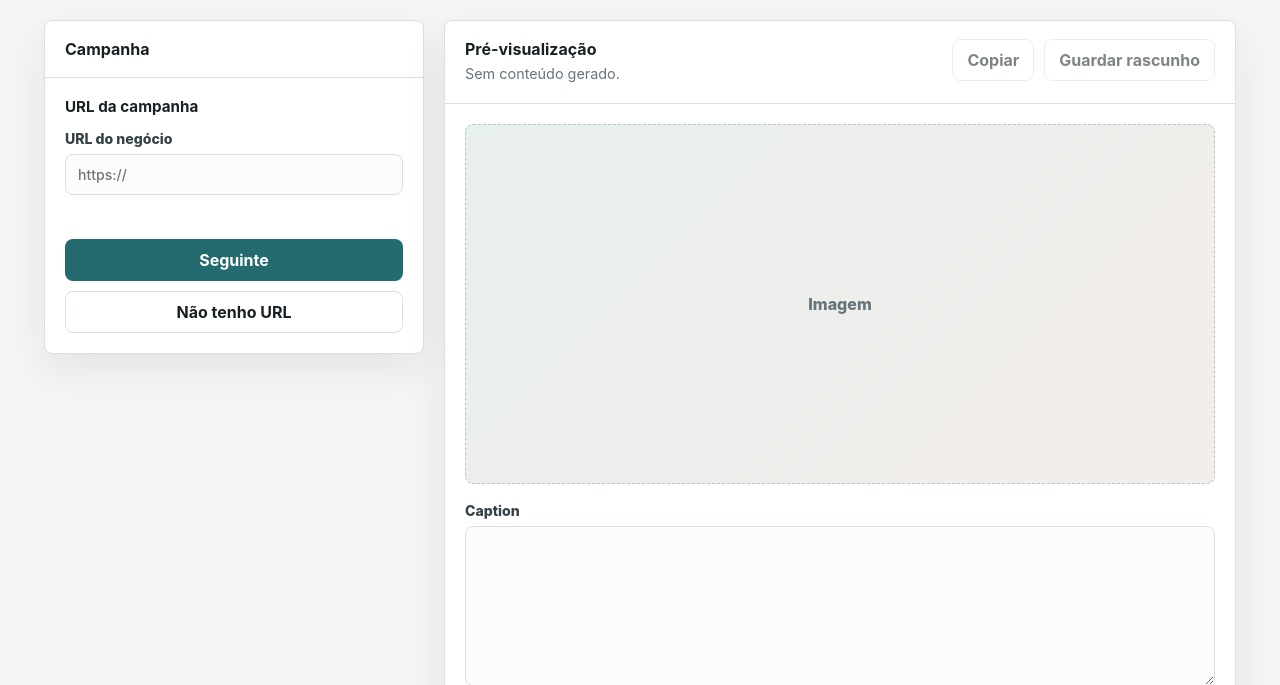
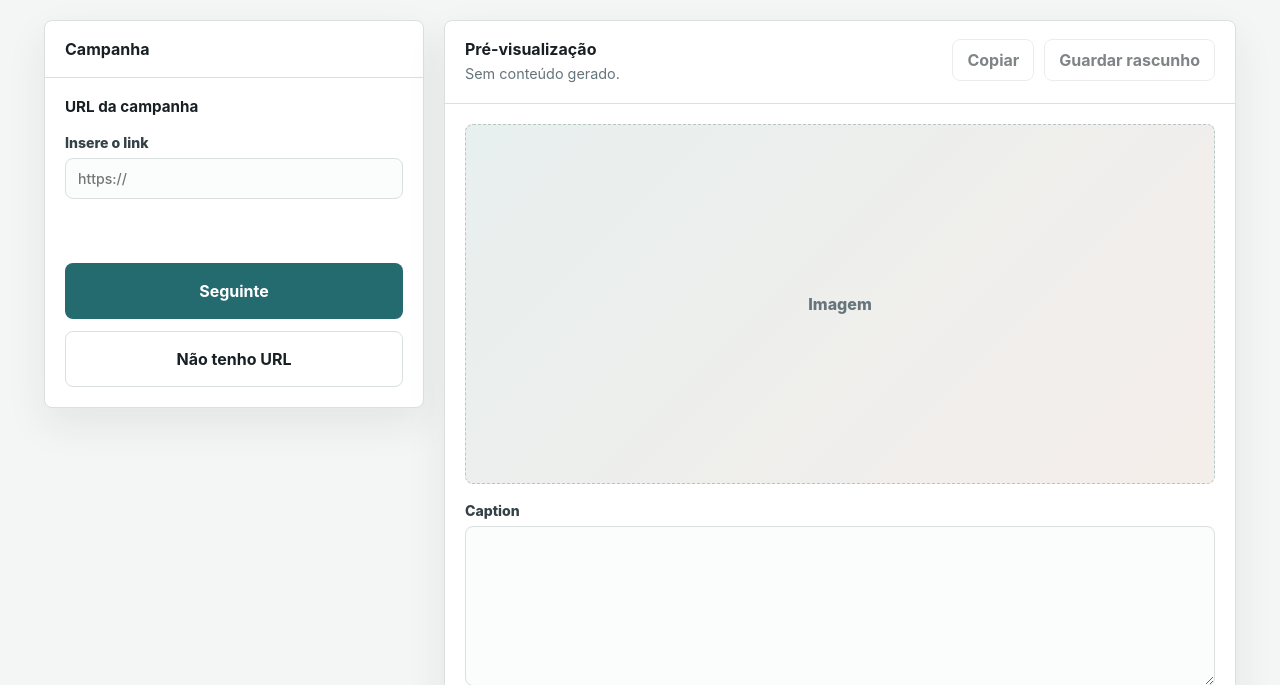
Before and after one commit to duartebravo/2026-ei-aoopii-c23, a FastAPI app: page / in a window 1280 px wide. Shown: the part 110-795 px from the top of the page. Run offline with FastAPI, Linux system fonts and the light colour scheme.

Commit message:
Melhorar formulário inicial da campanha por URL

```diff
--- a/backend/app/static/app.css
+++ b/backend/app/static/app.css
@@ -168,6 +168,10 @@ h3 {
   gap: 14px;
 }
 
+.flow-step {
+  gap: 18px;
+}
+
 .campaign-form {
   border-top: 1px solid var(--line);
 }
@@ -262,6 +266,14 @@ textarea:focus {
 
 .flow-actions {
   grid-template-columns: 1fr;
+  gap: 12px;
+  margin-top: 12px;
+}
+
+.flow-actions .primary-action,
+.flow-actions .outline-action {
+  min-height: 56px;
+  font-size: 1rem;
 }
 
 .form-actions {
--- a/backend/app/static/app.js
+++ b/backend/app/static/app.js
@@ -43,8 +43,8 @@ businessUrlInput.addEventListener("keydown", (event) => {
 autoFillButton.addEventListener("click", async () => {
   const businessUrl = businessUrlInput.value.trim();
   if (!businessUrl) {
-    setError("Indica um URL ou escolhe escrever à mão.");
-    setUrlFeedback("Indica um URL ou escolhe escrever à mão.", "error");
+    setError("Insere um link ou usa Não tenho URL.");
+    setUrlFeedback("Insere um link ou usa Não tenho URL.", "error");
     return;
   }
 
--- a/backend/app/templates/index.html
+++ b/backend/app/templates/index.html
@@ -24,7 +24,7 @@
         <div id="businessUrlStep" class="flow-step">
           <h3>URL da campanha</h3>
           <label>
-            URL do negócio
+            Insere o link
             <input
               id="businessUrlInput"
               type="url"
```
